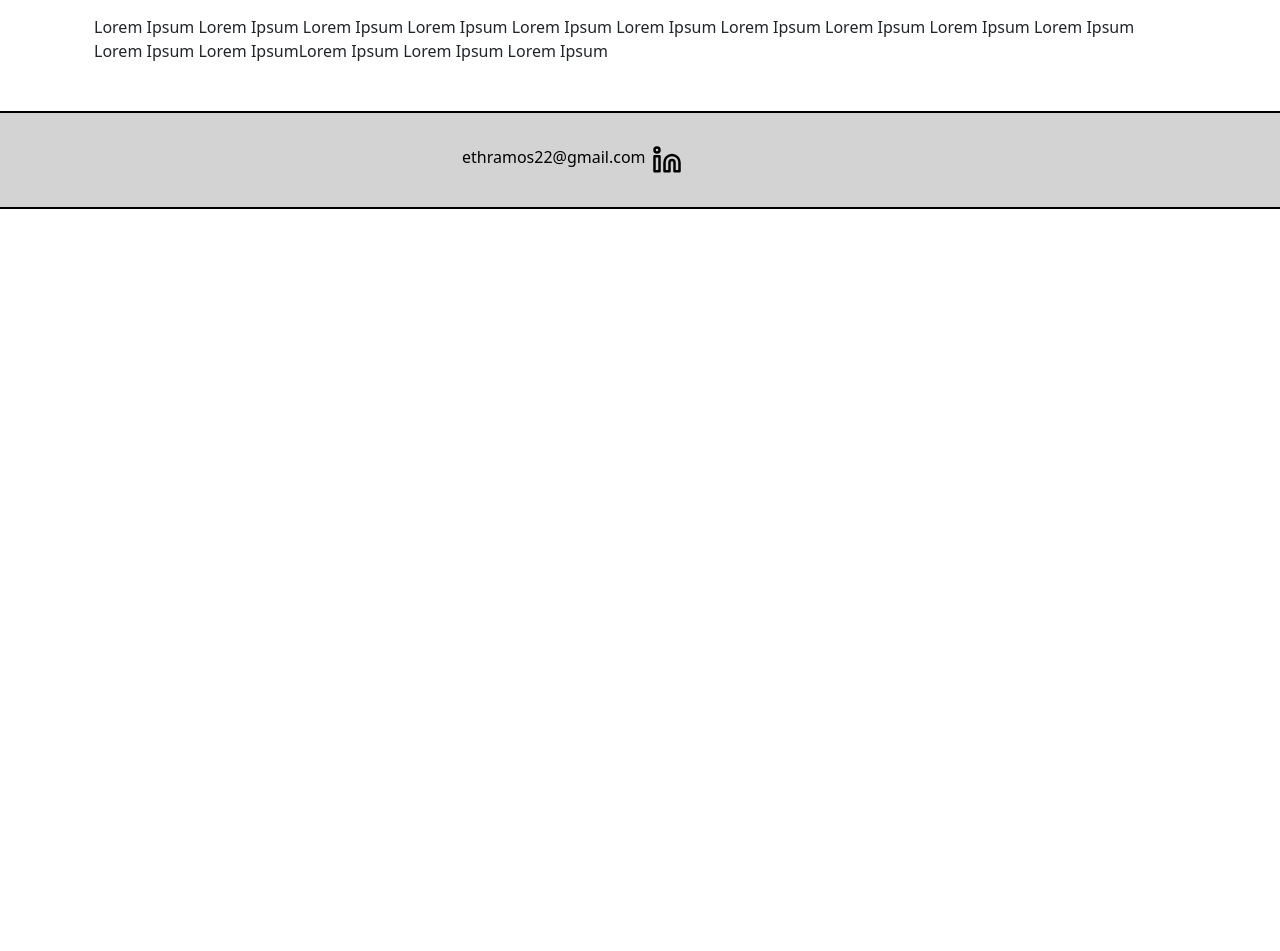
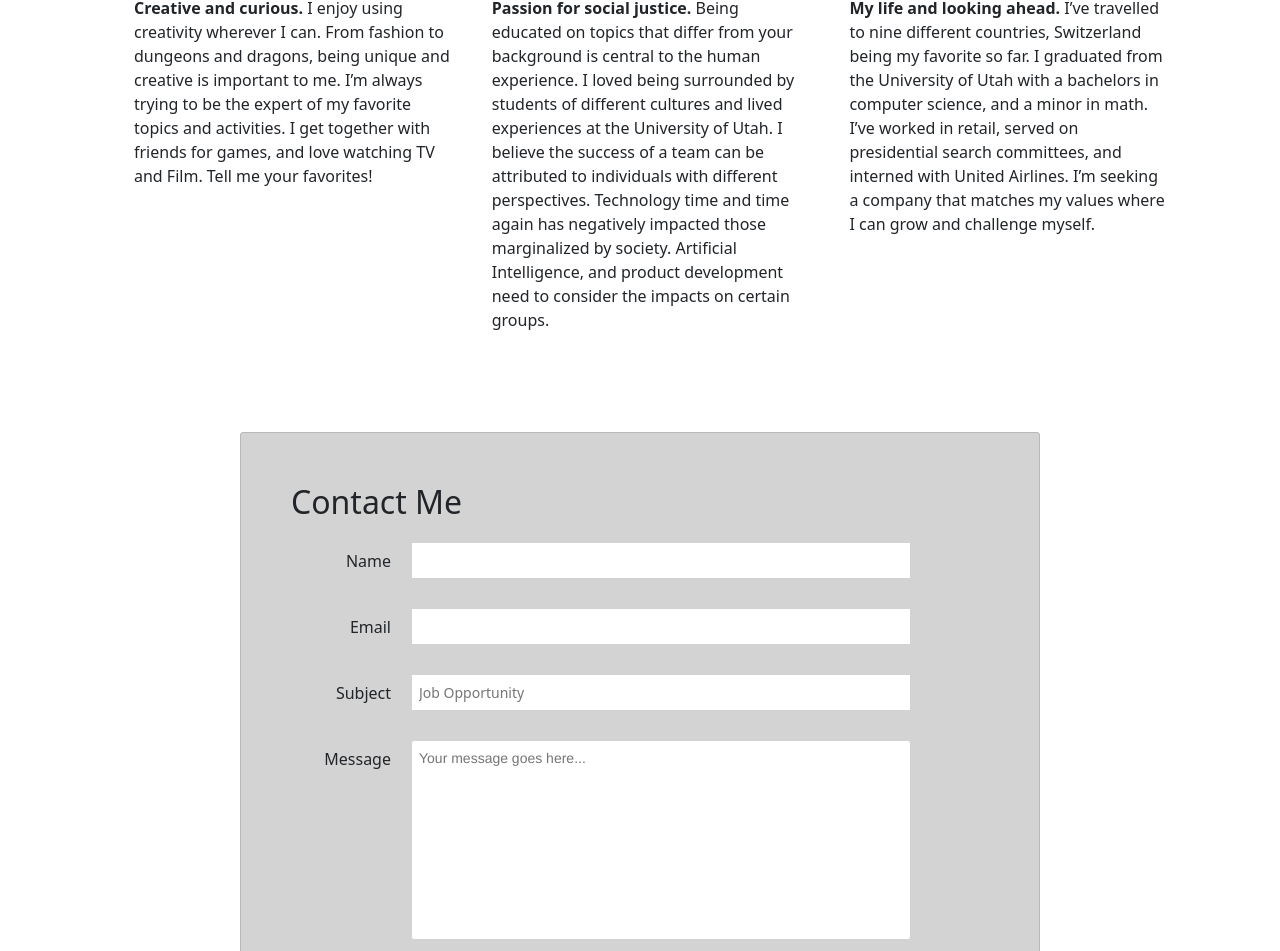
Before and after one commit to ethramos22/portfolio, a React (Create React App) app: page / in a window 1280 px wide. Shown: the part 1261-2212 px from the top of the page. Before the commit the page ends 1470 px from the top, so only its background shows below. Built offline with nearby package versions, Linux system fonts and the light colour scheme.

Commit message:
Base contact form, about section

```diff
--- a/src/App.css
+++ b/src/App.css
@@ -1,6 +1,8 @@
 :root {
   --light: lightgray;
   --dark: rgb(186, 184, 184);
+  --alt: #007bff;
+  --red: #D55C5F;
 }
 
 html {
@@ -8,7 +10,9 @@ html {
 }
 
 .center {
-  text-align: center;
+  display: flex;
+  flex-direction: column;
+  align-items: center;
 }
 
 .btn {
@@ -25,6 +29,28 @@ html {
   margin: none;
 }
 
+.hover-bar {
+  position: relative;
+  /* Needed for positioning the ::after element */
+  display: inline-block;
+  /* Ensures the rectangle is sized relative to the link */
+}
+
+.hover-bar::after {
+  content: '';
+  position: absolute;
+  left: 0;
+  bottom: -5px;
+  width: 0;
+  height: 5px;
+  background-color: var(--alt);
+  transition: width 0.2s ease-in-out;
+}
+
+.hover-bar:hover::after {
+  width: 100%;
+}
+
 /* NavBar */
 
 .navbar {
@@ -32,10 +58,10 @@ html {
   border-bottom: 2px solid black;
 }
 
-/* HERO */
+/* Hero */
 
-#Hero {
-  font-size: large;
+#hero h1 {
+  font-size: 80px;
 }
 
 
@@ -49,7 +75,7 @@ html {
   margin-right: 40px;
 }
 
-/* PROJECTS */
+/* Projects */
 
 .card {
   border: 2px solid black;
@@ -78,31 +104,124 @@ html {
       /* Rounded corners */
 }
 
+/* About Me */
+
+.text-list {
+  display: flex;
+  align-items: flex-start;
+  flex-wrap: wrap;
+}
+
+.about-item {
+  padding: 20px;
+  list-style-type: none;
+}
+
 /* Contact */
 
-#email {
+.contact-form {
+  background-color: var(--light);
+  border: 1px solid var(--dark);
+  border-radius: 3px;
+  width: 80%;
+  padding: 50px;
+  margin: 0px 0px 40px 0px;
+}
+
+.form-header {
+  margin-bottom: 20px;
+}
+
+.form-row {
+  margin-bottom: 40px;
+  display: flex;
+  justify-content: flex-start;
+  flex-direction: column;
+  flex-wrap: wrap;
+}
+
+.form-row input[type='text'],
+.form-row input[type='email'] {
+  background-color: #ffffff;
+  border: 1px solid var(--light);
+  width: 100%;
+  padding: 7px;
+  font-size: 14px;
+}
+
+.form-row input[type='text']:invalid,
+.form-row input[type='email']:invalid {
+  border: 1px solid var(--red);
+  color: var(--red);
+  box-shadow: none;
+}
+
+.form-row label {
+  margin-bottom: 15px;
+}
+
+.form-row textarea {
+  font-family: "Helvetica", "Arial", sans-serif;
+  font-size: 14px;
+
+  border: 1px solid var(--light);
+  border-radius: 3px;
+
+  min-height: 200px;
+  margin-bottom: 10px;
+  padding: 7px;
+  resize: none;
+}
+
+/* Footer */
+
+.footer {
+  display: flex;
+  align-items: center;
+  justify-content: center;
+  flex-wrap: wrap;
+}
+
+.footer-item {
   text-decoration: none;
   color: black;
+  margin: 20px;
 }
 
-.hover-bar {
-  position: relative;
-  /* Needed for positioning the ::after element */
-  display: inline-block;
-  /* Ensures the rectangle is sized relative to the link */
+@media only screen and (min-width: 768px) and (max-width: 1023px) {
+  .about-item {
+    width: 50%;
+  }
+
 }
 
-.hover-bar::after {
-  content: '';
-  position: absolute;
-  left: 0;
-  bottom: -5px;
-  width: 0;
-  height: 5px;
-  background-color: #007bff;
-  transition: width 0.2s ease-in-out;
+@media only screen and (min-width: 1024px) {
+  .about-item {
+    width: 33%;
+  }
+
+  .contact-form {
+    width: 800px;
+    align-content: center;
+  }
+
+  .form-row {
+    flex-direction: row;
+    align-items: flex-start;
+    margin-bottom: 20px;
+  }
+
+  .form-row input[type='text'],
+  .form-row input[type='email'],
+  .form-row textarea {
+    width: 500px;
+    height: initial;
+  }
+
+  .form-row label {
+    text-align: right;
+    width: 120px;
+    margin-top: 7px;
+    padding-right: 20px;
+  }
 }
-
-.hover-bar:hover::after {
-  width: 100%;
-}
--- a/src/App.js
+++ b/src/App.js
@@ -8,6 +8,7 @@ import About from './components/About';
 import Contact from './components/Contact'
 import Navigation from './components/Navigation';
 import QuickLinks from './components/QuickLinks';
+import ContactForm from './components/ContactForm';
 
 
 function App() {
@@ -18,6 +19,7 @@ function App() {
       <QuickLinks/>
       <Projects />
       <About />
+      <ContactForm />
       <Contact />
     </div>
   );
--- a/src/components/About.jsx
+++ b/src/components/About.jsx
@@ -6,9 +6,36 @@ export default function About() {
     <div id='about'>
       <Container className='mx-auto py-5'>
         <h1 className='center'>About Me</h1>
-        <Container>
-          Lorem Ipsum Lorem Ipsum Lorem Ipsum Lorem Ipsum Lorem Ipsum Lorem Ipsum Lorem Ipsum Lorem Ipsum Lorem Ipsum Lorem Ipsum Lorem Ipsum Lorem IpsumLorem Ipsum Lorem Ipsum Lorem Ipsum
-        </Container>
+        <ul className='text-list'>
+          <li className='about-item'>
+            <p><strong>Creative and curious. </strong>I enjoy using creativity wherever I can.
+              From fashion to dungeons and dragons,
+              being unique and creative is important to me.
+              I’m always trying to be the expert of my favorite topics and activities.
+              I get together with friends for games, and love watching TV and Film.
+              Tell me your favorites!</p>
+          </li>
+          <li className='about-item'>
+            <p><strong>Passion for social justice. </strong>Being educated on topics that differ
+              from your background is central to the human experience.
+              I loved being surrounded by students of different cultures and lived
+              experiences at the University of Utah.
+              I believe the success of a team can be attributed to individuals with
+              different perspectives. Technology time and time again has negatively
+              impacted those marginalized by society.
+              Artificial Intelligence, and product development need to consider the
+              impacts on certain groups.</p>
+          </li>
+          <li className='about-item'>
+            <p><strong>My life and looking ahead. </strong>I’ve travelled to nine different countries,
+              Switzerland being my favorite so far. I graduated from the University of Utah
+              with a bachelors in computer science, and a minor in math.
+              I’ve worked in retail, served on presidential search committees,
+              and interned with United Airlines.
+              I’m seeking a company that matches my values where I can
+              grow and challenge myself.</p>
+          </li>
+        </ul>
       </Container>
     </div>
   );
--- a/src/components/Contact.jsx
+++ b/src/components/Contact.jsx
@@ -5,19 +5,13 @@ import { Linkedin } from 'react-feather';
 export default function Contact() {
   return (
     <div id='contact' className='alt-background'>
-      <Container className='py-3 my-3'>
-        <Row className="justify-content-md-center">
-          <Col xs lg="2">
-            <a id='email' className='hover-bar' href='mailto:ethramos22@gmail.com'>
-              ethramos22@gmail.com
-            </a>
-          </Col>
-          <Col xs lg="2">
-            <a className='hover-bar' href='https://www.linkedin.com/in/ethan-ramos-375698168/' target='_blank'>
-              <Linkedin color='black' size={30}/>
-            </a>
-          </Col>
-        </Row>
+      <Container className='py-3 my-3 footer'>
+        <a className='footer-item hover-bar' href='mailto:ethramos22@gmail.com'>
+          ethramos22@gmail.com
+        </a>
+        <a className='footer-item hover-bar' href='https://www.linkedin.com/in/ethan-ramos-375698168/' target='_blank'>
+          linkedin
+        </a>
       </Container>
     </div>
   );
--- a/src/components/ContactForm.jsx
+++ b/src/components/ContactForm.jsx
@@ -1,9 +1,31 @@
 import React from 'react'
+import { Button, Container } from 'react-bootstrap'
 
 export default function ContactForm() {
   return (
-    <div>
-
+    <div id='contact' className='center'>
+      <form method='get' className='contact-form'>
+        <h2 className='form-header'>Contact Me</h2>
+        <div className='form-row'>
+          <label for='full-name'>Name</label>
+          <input id='full-name' name='full-name' type='text' />
+        </div>
+        <div className='form-row'>
+          <label for='email'>Email</label>
+          <input id='email' name='email' type='email' />
+        </div>
+        <div className='form-row'>
+          <label for='subject'>Subject</label>
+          <input id='subject' name='subject' type='text' placeholder='Job Opportunity' />
+        </div>
+        <div className='form-row'>
+          <label for='message'>Message</label>
+          <textarea id='message' name='message' placeholder='Your message goes here...'></textarea>
+        </div>
+        <div className='form-row'>
+          <Button variant='secondary'>Submit</Button>
+        </div>
+      </form>
     </div>
-  )
+  );
 }
--- a/src/components/Hero.jsx
+++ b/src/components/Hero.jsx
@@ -13,12 +13,8 @@ export default function Hero() {
       <Container className='py-5'>
         <Row>
           <Col>
-            <h1 id='Hero-Header'>Ethan Ramos</h1>
-        <h2 className='Subheading'>Fullstack Web Developer</h2>
-        <p>Welcome to my portfolio site.</p>
-        <Button href='#contact' variant='secondary' onClick={() => handleContact()}>Contact Me</Button>
-          </Col>
-          <Col>
+            <h1>Ethan Ramos</h1>
+            <p>Fullstack Web Developer</p>
           </Col>
         </Row>
       </Container>
```
